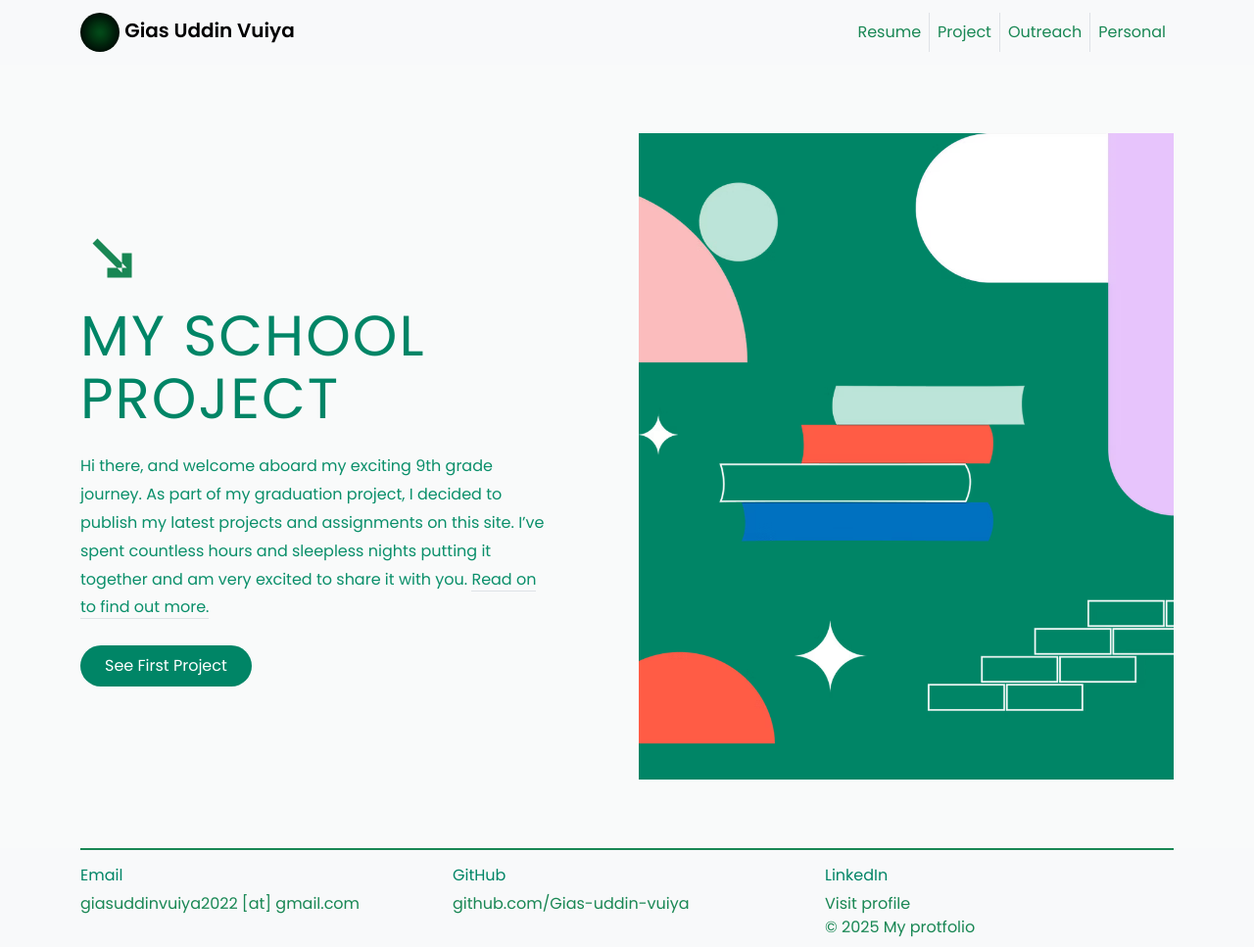
After one commit to Gias-uddin-vuiya/capstone, a Django app: page /projects/ in a window 1280 px wide. The commit adds this page. Shown: the whole page at 98% size. Run offline with Django 5.2, Linux system fonts and the light colour scheme.

Commit message:
feat: add project page with style

```diff
--- a/makers_portfolio/urls.py
+++ b/makers_portfolio/urls.py
@@ -18,6 +18,6 @@ from django.contrib import admin
 from django.urls import path, include
 
 urlpatterns = [
+    path('', include('portfolios.urls')),
     path('admin/', admin.site.urls),
-    path('portfolios/', include('portfolios.urls')),
 ]
--- a/portfolios/static/portfolios/css/global.css
+++ b/portfolios/static/portfolios/css/global.css
@@ -2,9 +2,10 @@ body{
     margin: 0;
     min-height: 100vh;
     padding: 0;
-    font-family: Arial, sans-serif;
+    color: #008566;
+    background-color: #f9fafa;
+    font-family: 'Poppins', sans-serif;
 }
-
 
 
 /* Profile design */
@@ -38,3 +39,39 @@ body{
     background-repeat: no-repeat;
     border-radius: 50%;
 }
+
+/* project here design */
+
+.project-btn {
+    background-color: #008566;
+    color: white;
+}
+
+.project-btn:hover {
+    background-color: #fff;
+
+    border: 1px solid #008566;
+}
+
+.hero-title {
+    margin-top: 20px;
+  font-size: 58px;
+  font-weight: 500;
+  letter-spacing: 2px;
+  line-height: 1.1;
+  color: #008566; /* Bootstrap success green tone */
+  text-transform: uppercase;
+}
+
+.hero-text {
+  font-size: 16px;
+  line-height: 1.8;
+  color: #0a8f6a;
+  max-width: 480px;
+}
+
+.hero-img-wrapper img {
+    width: 100%;
+    max-width: none;
+    background: #008566;
+}
--- a/portfolios/templates/makers_portfolio/layout.html
+++ b/portfolios/templates/makers_portfolio/layout.html
@@ -8,6 +8,7 @@
     <link href="https://cdn.jsdelivr.net/npm/bootstrap@5.3.8/dist/css/bootstrap.min.css" rel="stylesheet" integrity="sha384-sRIl4kxILFvY47J16cr9ZwB07vP4J8+LH7qKQnuqkuIAvNWLzeN8tE5YBujZqJLB" crossorigin="anonymous">
     <link href="https://cdn.jsdelivr.net/npm/bootstrap-icons/font/bootstrap-icons.css" rel="stylesheet">
     <link rel="shortcut icon" href="../../static/portfolios/images/fav-icon.png" type="image/x-icon">
+    <link href="https://fonts.googleapis.com/css2?family=Poppins:wght@400;600;700&display=swap" rel="stylesheet">
     <title>{% block title %}Gias Uddin Vuiya{% endblock %}</title>
     <link rel="stylesheet" href="{% static 'portfolios/css/global.css' %}">
 
@@ -19,8 +20,8 @@
             <div class="container">
 
                 <!-- Left side brand -->
-                <a class="navbar-brand" href="#">
-                <img src="{% static 'portfolios/images/image.png' %}"
+                <a class="navbar-brand" href="/">
+                <img src="{% static 'portfolios/images/brand-img.png' %}"
                 alt="Gias uddin"
                 class="rounded-circle" width="40" height="40">
                 <span class="fw-semibold">Gias Uddin Vuiya</span>
@@ -39,7 +40,7 @@
                     </li>
 
                     <li class="nav-item border-end">
-                        <a class="nav-link active text-success" href="#">Project</a>
+                        <a class="nav-link active text-success" href="projects/">Project</a>
                     </li>
                     <li class="nav-item border-end">
                         <a class="nav-link active text-success" href="#">Outreach</a>
@@ -60,7 +61,7 @@
         {% endblock %}
     </main>
 
-    <footer class="footer bottom bg-light py-3">
+    <footer class="footer bottom bg-light">
         <div class="container">
             <div class="border border-success mb-3"></div>
             <div class="row text-center text-md-start">
--- /dev/null
+++ b/portfolios/templates/makers_portfolio/projects.html
@@ -0,0 +1,48 @@
+{% extends 'makers_portfolio/layout.html' %}
+{% load static %}
+
+{% block title %}
+    Gias Uddin Vuiya - Projects
+{% endblock %}
+
+{% block content %}
+    <section  class="min-vh-100 d-flex align-items-center">
+    <div class="container">
+        <div class="row align-items-center">
+
+        <!-- LEFT CONTENT -->
+        <div class="col-md-6">
+            {% include "makers_portfolio/icons/arrow.html" %}
+
+            <h1 class="hero-title mb-4">
+            MY SCHOOL <br> PROJECT
+            </h1>
+
+            <p class="hero-text mb-4">
+            Hi there, and welcome aboard my exciting 9th grade journey.
+            As part of my graduation project, I decided to publish my latest
+            projects and assignments on this site. I’ve spent countless hours
+            and sleepless nights putting it together and am very excited to
+            share it with you.
+            <span class="border-bottom">Read on to find out more.</span>
+            </p>
+
+            <a href="#" class="project-btn btn rounded-pill px-4 py-2">
+            See First Project
+            </a>
+        </div>
+
+        <!-- RIGHT IMAGE -->
+        <div class="col-md-6 text-end  hero-img-wrapper">
+            <img
+            src="{% static 'portfolios/images/project-page-img.png' %}"
+            class="img-fluid "
+            alt="Project Image"
+            >
+        </div>
+
+        </div>
+    </div>
+    </section>
+
+{% endblock %}
--- a/portfolios/urls.py
+++ b/portfolios/urls.py
@@ -3,4 +3,5 @@ from django.urls import path
 
 urlpatterns = [
     path('', views.index, name='index'),
+    path('projects/', views.projects, name='projects'),
 ]
--- a/portfolios/views.py
+++ b/portfolios/views.py
@@ -7,3 +7,9 @@ def index(request):
     return render(request, "makers_portfolio/index.html", {
 
     })
+
+
+def projects(request):
+    return render(request, "makers_portfolio/projects.html", {
+
+    })
```
Also changed, not shown: portfolios/templates/makers_portfolio/index.html (+2 -7 lines), portfolios/static/portfolios/images/brand-img.png (renamed from portfolios/static/portfolios/images/image.png), portfolios/static/portfolios/images/project-page-img.png (added).
